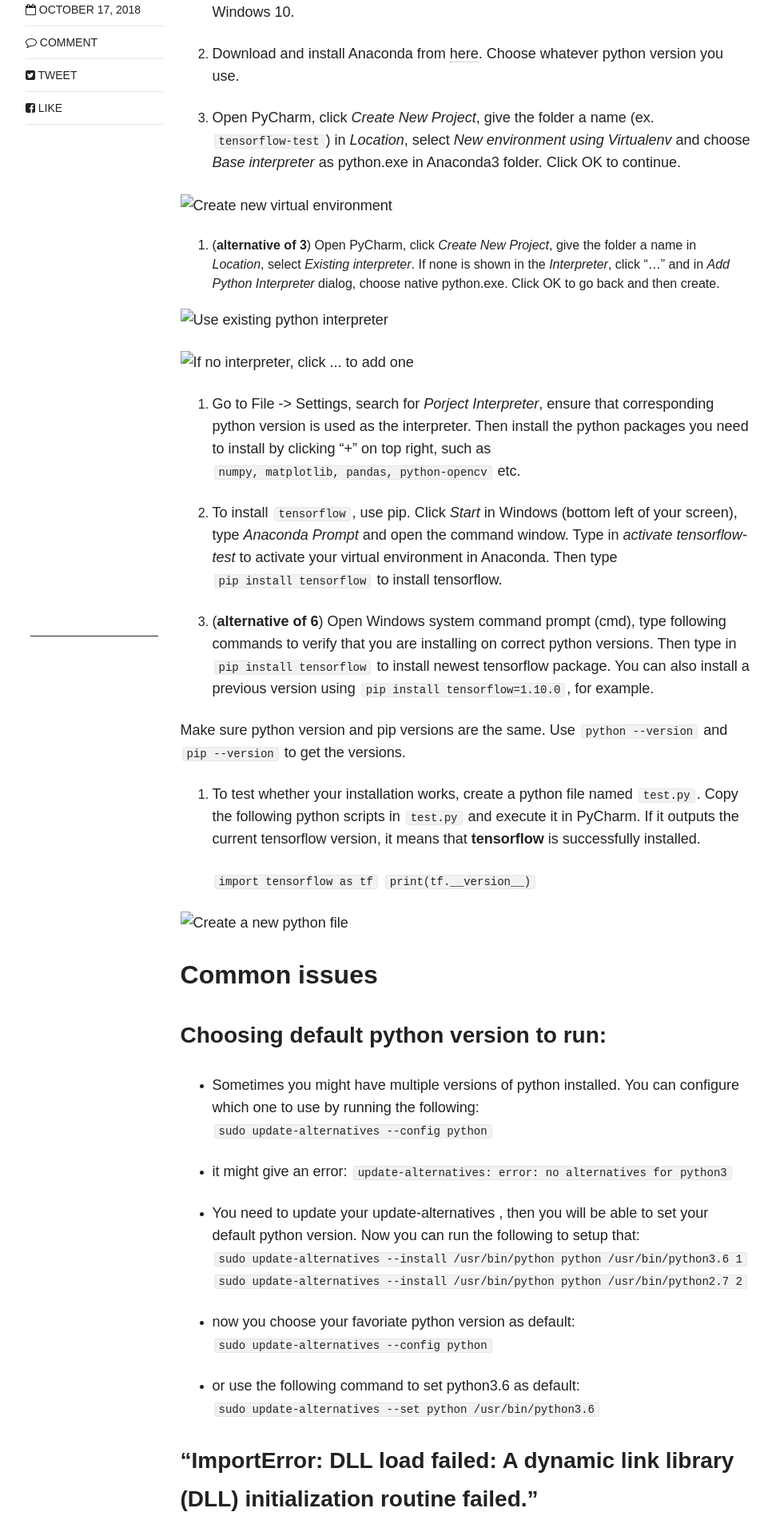
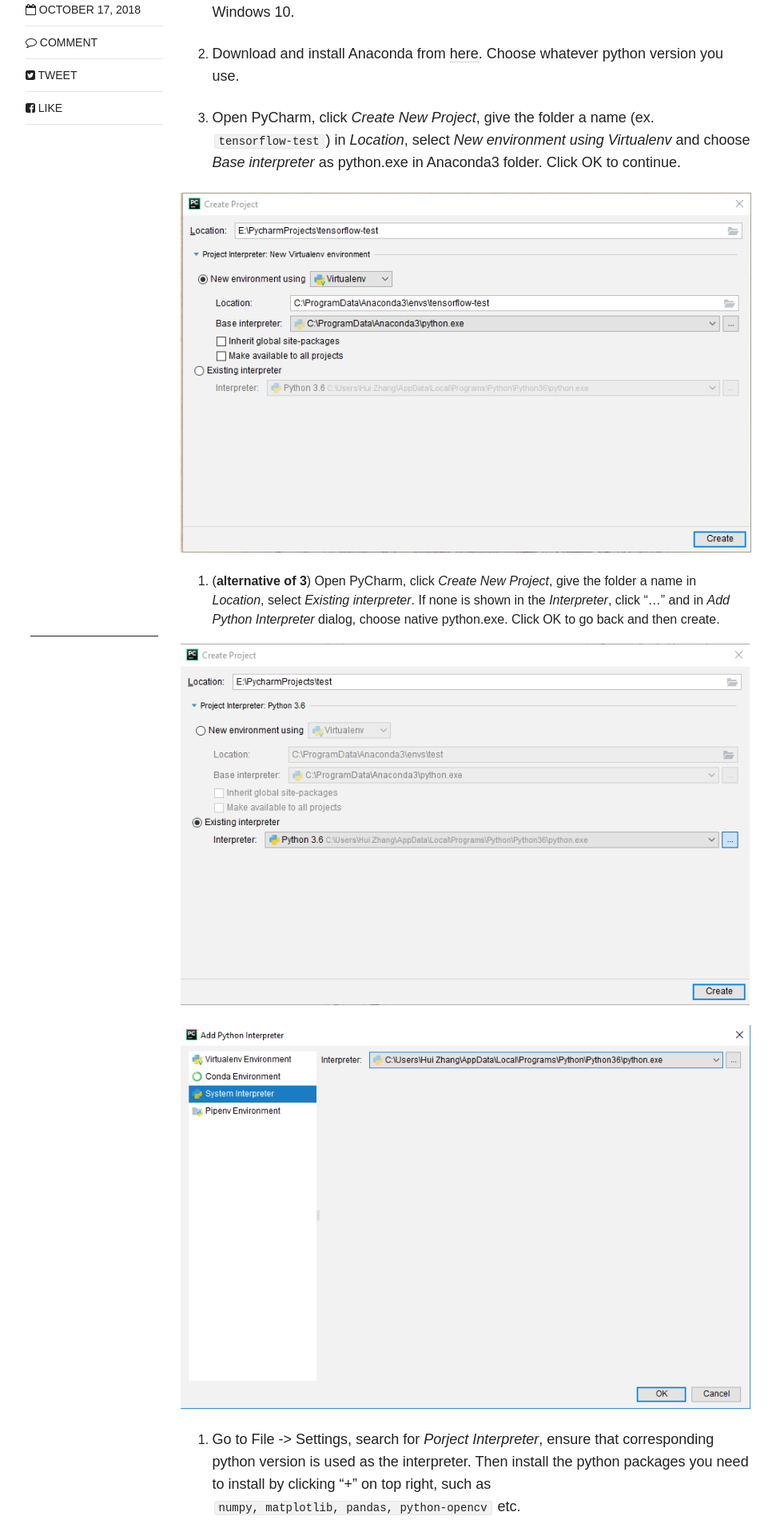
Before and after one commit to ericzhng/psn-blogs, a Jekyll site: the page built from _posts/blog/2018-10-17-tensorflow-pycharm.md, in a window 1280 px wide. Shown: the part 973-2884 px from the top of the page at 80% size, without its empty margins (154-1125 px from the left). Built offline with Jekyll 4.4.1, drawn with Linux system fonts in a browser that asks for light colours; nearby versions of some CDN libraries; comment, search, counter and statistics services are not loaded.

Commit message:
update image locations

```diff
--- a/Gemfile
+++ b/Gemfile
@@ -8,7 +8,7 @@
 #
 # This will help ensure the proper Jekyll version is running.
 # Happy Jekylling!
-gem "jekyll", "3.8.6"
+gem "jekyll", "~> 4.2.0"
 
 # If you want to use GitHub Pages, remove the "gem "jekyll"" above and
 # uncomment the line below. To upgrade, run `bundle update github-pages`.
@@ -21,5 +21,8 @@
   gem "jekyll-sitemap"
 end
 
+# Performance-booster for watching directories on Windows
+gem "wdm", "~> 0.1.1", :platforms => [:mingw, :x64_mingw, :mswin]
+
 # Windows does not include zoneinfo files, so bundle the tzinfo-data gem
 gem 'tzinfo-data', platforms: [:mingw, :mswin, :x64_mingw, :jruby]
--- a/_config.yml
+++ b/_config.yml
@@ -4,6 +4,8 @@
 locale: en_US
 description: _PSN_ focuses on providing program solutions.
 logo: psn-logo.png
+# the subpath of your site, e.g. /blog/. to use locally, specify nothing, to host, use actual url.
+# url:
 url: https://ericzhng.github.io/psn-blogs
 
 # Jekyll configuration
--- a/_posts/blog/2018-10-17-tensorflow-pycharm.md
+++ b/_posts/blog/2018-10-17-tensorflow-pycharm.md
@@ -24,13 +24,13 @@
 
 3. Open PyCharm, click *Create New Project*, give the folder a name (ex. `tensorflow-test`) in *Location*, select *New environment using Virtualenv* and choose *Base interpreter* as python.exe in Anaconda3 folder. Click OK to continue.
 
-![Create new virtual environment](/eric-blogs/images/pycharm/create-project-conda.png)
+![Create new virtual environment](/psn-blogs/images/pycharm/create-project-conda.png)
 
 4. (**alternative of 3**) Open PyCharm, click *Create New Project*, give the folder a name in *Location*, select *Existing interpreter*. If none is shown in the *Interpreter*, click "..." and in *Add Python Interpreter* dialog, choose native python.exe. Click OK to go back and then create.
 
-![Use existing python interpreter](/eric-blogs/images/pycharm/create-project-native.png)
+![Use existing python interpreter](/psn-blogs/images/pycharm/create-project-native.png)
 
-![If no interpreter, click ... to add one](/eric-blogs/images/pycharm/add-exist-python-interpreter.png)
+![If no interpreter, click ... to add one](/psn-blogs/images/pycharm/add-exist-python-interpreter.png)
 
 5. Go to File -> Settings, search for *Porject Interpreter*, ensure that corresponding python version is used as the interpreter. Then install the python packages you need to install by clicking "+" on top right, such as `numpy, matplotlib, pandas, python-opencv` etc.
 
@@ -45,7 +45,7 @@
 	`import tensorflow as tf`
 	`print(tf.__version__)`
 
-![Create a new python file](/eric-blogs/images/pycharm/create-new-python-file.png)
+![Create a new python file](/psn-blogs/images/pycharm/create-new-python-file.png)
 
 
 ## Common issues
@@ -81,7 +81,7 @@
   * **Reason**: Currently tensorflow is only supported up to Python 36. While newest Anaconda comes with Python 37 package.
   * **Solution**: You can go to File -> Settings, create a new virtual conda environment, and select Python 36. Then install tensorflow either from repository or downloaded file.
 
-![Add Python Interpreter](/eric-blogs/images/pycharm/create-conda-envs.png)
+![Add Python Interpreter](/psn-blogs/images/pycharm/create-conda-envs.png)
 
 ## Reference
 
```
Also changed, not shown: _posts/blog/2018-09-14-github-page-jekyll.md (+0 -1 lines), _posts/blog/2018-09-14-windows-wsl-environment.md (+1 -1 lines), _posts/blog/2018-10-10-vs-code-cpp.md (+1 -1 lines), 1 other file.
